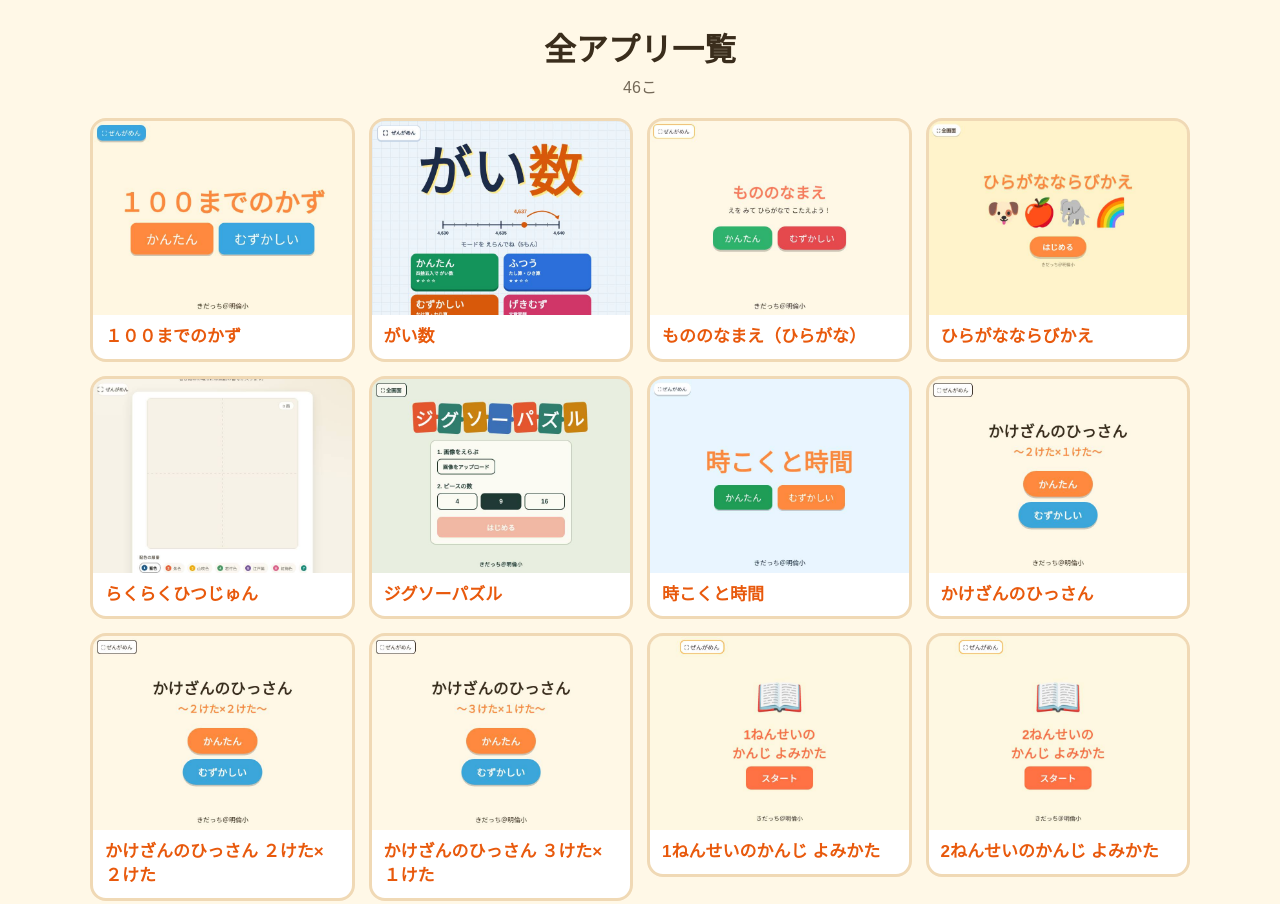
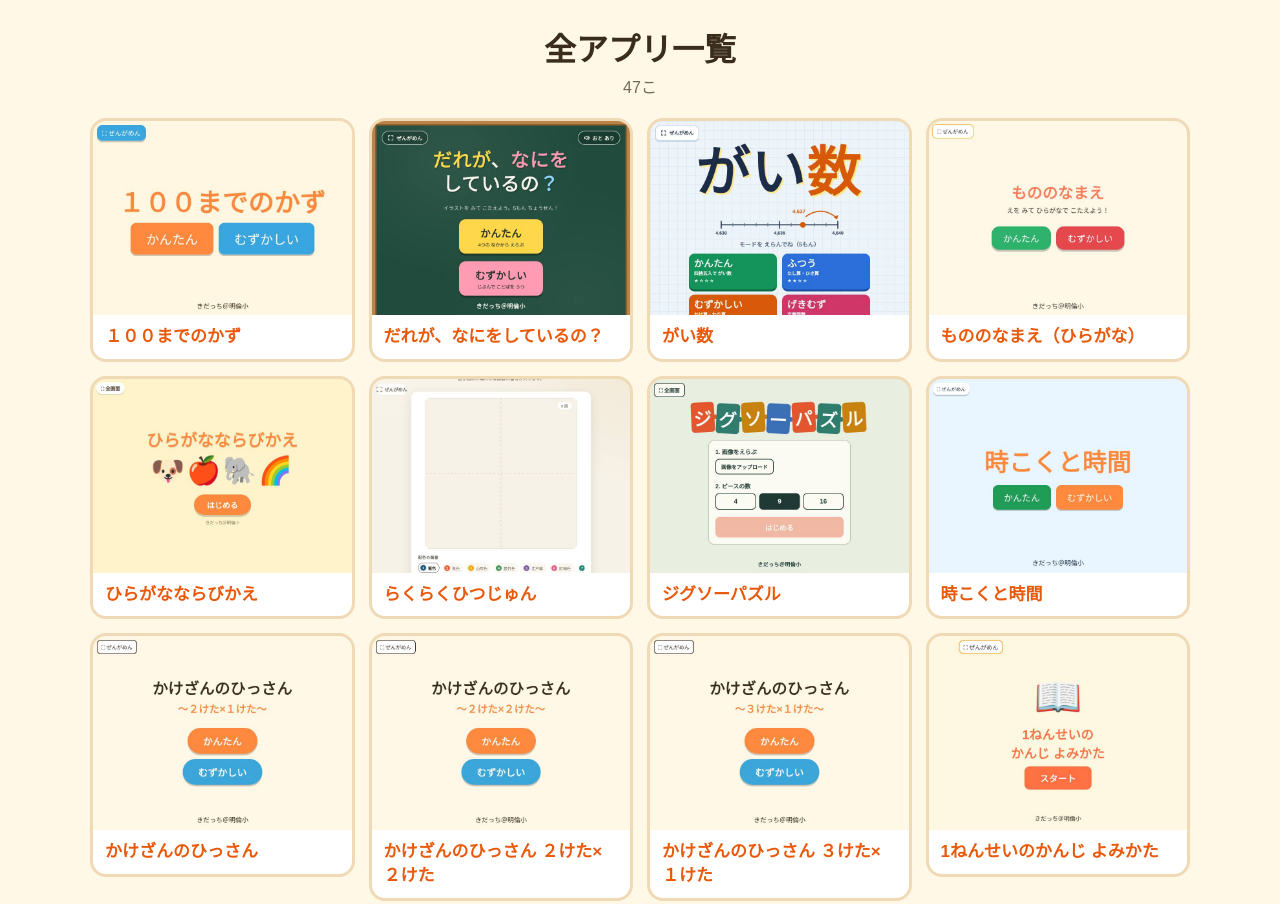
Before and after one commit to nakayoshi-rinrin/all-apps, a plain HTML site: page index.html in a window 1280 px wide. Shown: the top 904 px of the page. Drawn offline with Linux system fonts and the light colour scheme.

Commit message:
Add dare-dousita to thumbnail list
Co-Authored-By: Claude Sonnet 5.5 <noreply@anthropic.com>
Claude-Session: https://claude.ai/code/session_012orZHEc8vWesUBDbVPonB4

```diff
--- a/index.html
+++ b/index.html
@@ -16,9 +16,10 @@ img{display:block;width:100%;height:auto;aspect-ratio:4/3;object-fit:cover;backg
 a span{display:block;padding:10px 12px;line-height:1.4}
 footer{text-align:center;margin:28px;opacity:.7}
 </style></head>
-<body><h1>全アプリ一覧</h1><p class="n">46こ</p>
+<body><h1>全アプリ一覧</h1><p class="n">47こ</p>
 <ul>
 <li><a href="https://nakayoshi-rinrin.github.io/app/100made-kazu/"><img src="thumbs/100made-kazu.jpg" alt="" width="800" height="600" loading="lazy"><span>１００までのかず</span></a></li>
+<li><a href="https://nakayoshi-rinrin.github.io/app/dare-dousita/"><img src="thumbs/dare-dousita.jpg" alt="" width="800" height="600" loading="lazy"><span>だれが、なにをしているの？</span></a></li>
 <li><a href="https://nakayoshi-rinrin.github.io/app/gaisu/"><img src="thumbs/gaisu.jpg" alt="" width="800" height="600" loading="lazy"><span>がい数</span></a></li>
 <li><a href="https://nakayoshi-rinrin.github.io/app/hiragana-namae/"><img src="thumbs/hiragana-namae.jpg" alt="" width="800" height="600" loading="lazy"><span>もののなまえ（ひらがな）</span></a></li>
 <li><a href="https://nakayoshi-rinrin.github.io/app/hiragana-narabe/"><img src="thumbs/hiragana-narabe.jpg" alt="" width="800" height="600" loading="lazy"><span>ひらがなならびかえ</span></a></li>
```
Also changed, not shown: thumbs/dare-dousita.jpg (added).
